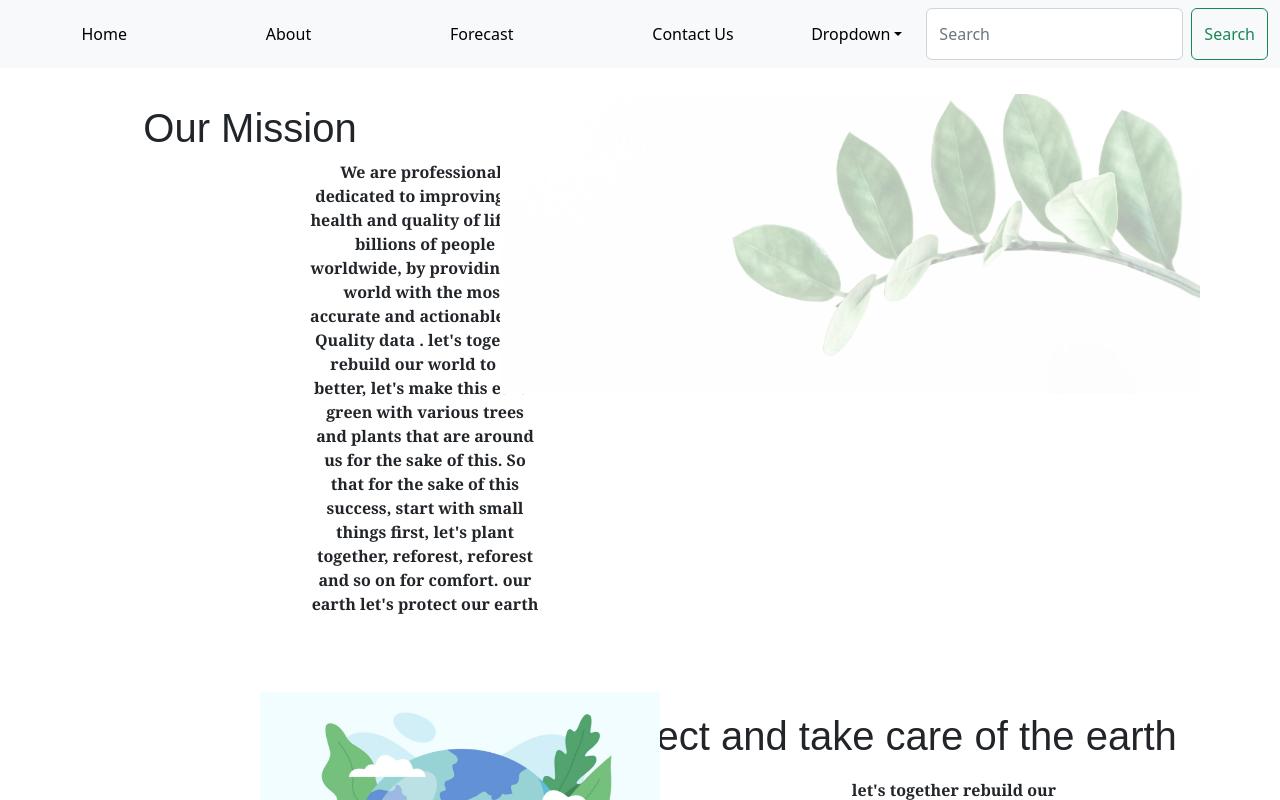
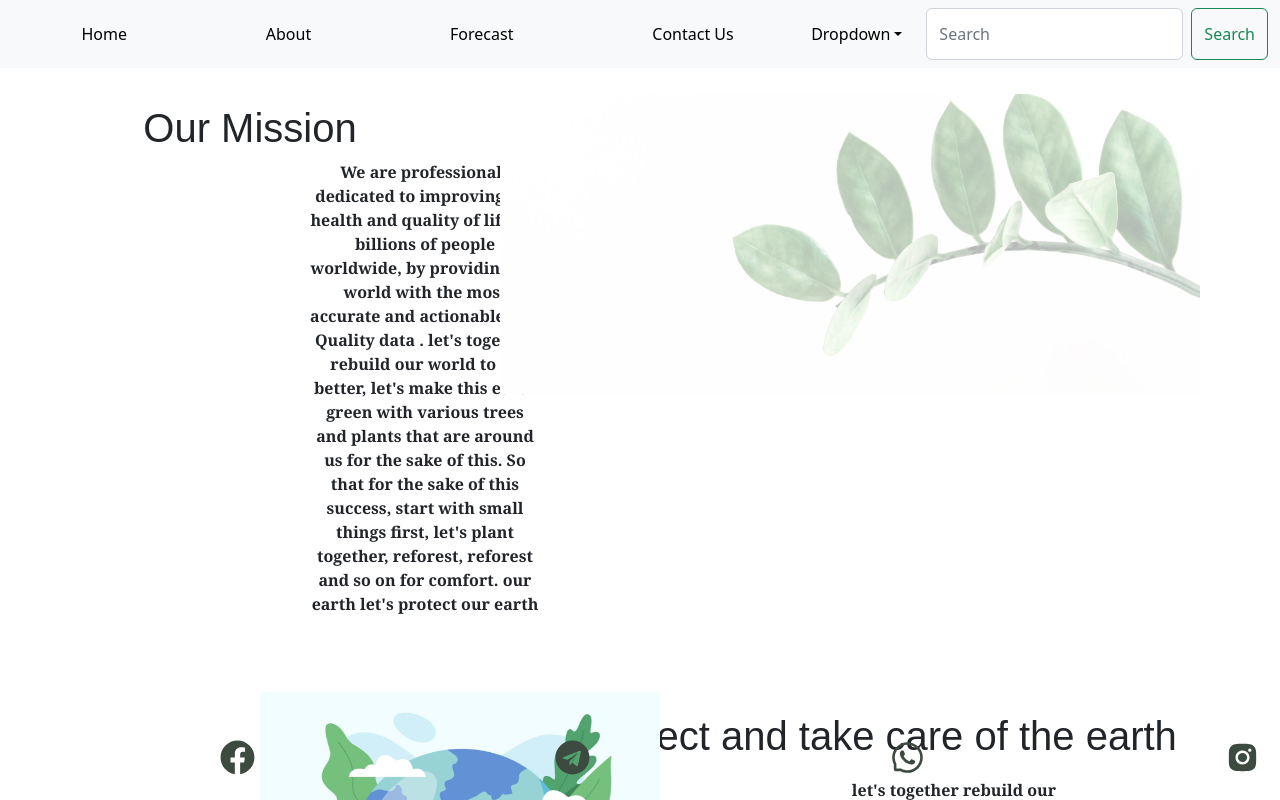
Before and after one commit to green-air/greenAirWebsite, a React (Create React App) app in the folder greenair-website/: page /About in a window 1280 px wide. Shown: the top 800 px of the page. Built offline with nearby package versions, Linux system fonts and the light colour scheme.

Commit message:
Added socials icons to About

```diff
--- a/greenair-website/src/pages/About.jsx
+++ b/greenair-website/src/pages/About.jsx
@@ -1,6 +1,7 @@
 import React from 'react';
 import image from '../images/leaf pic.jpg'
 import '../pages/about.css'
+import Icons from "../Socials_component/Socials.jsx"
 // import Button from 'react-bootstrap/Button';
 // import Card from 'react-bootstrap/Card';
 // import Form from 'react-bootstrap/Form';
@@ -31,6 +32,7 @@ function About() {
                     Be the Change</h1>
                 <p style={{ textAlign: 'center', maxWidth: '50%', position: 'relative', left: '180px', fontFamily: 'Georgia, serif', fontWeight: 'bold' }}>A car-Free day encourages motorists to give up their cars for a day. Orgaied events are held in som citites and countries. September 22nd is World Car Free Day. According to the washington post, this event promotes improvement of mass transit, cycling and walking, and the development of communities where jobs are closer to home and where shoppping is within walking distance. Studies showed that for short trips in cities, one can reach more quickly using a bicycle rather than using a car.</p></div>
             <img src={require('../images/world car free pic.png')} width="400" height="300" style={{ position: 'relative', left: '300px' }} alt="world car free pic"></img>
+            <Icons />
         </div>
 
     );
```
